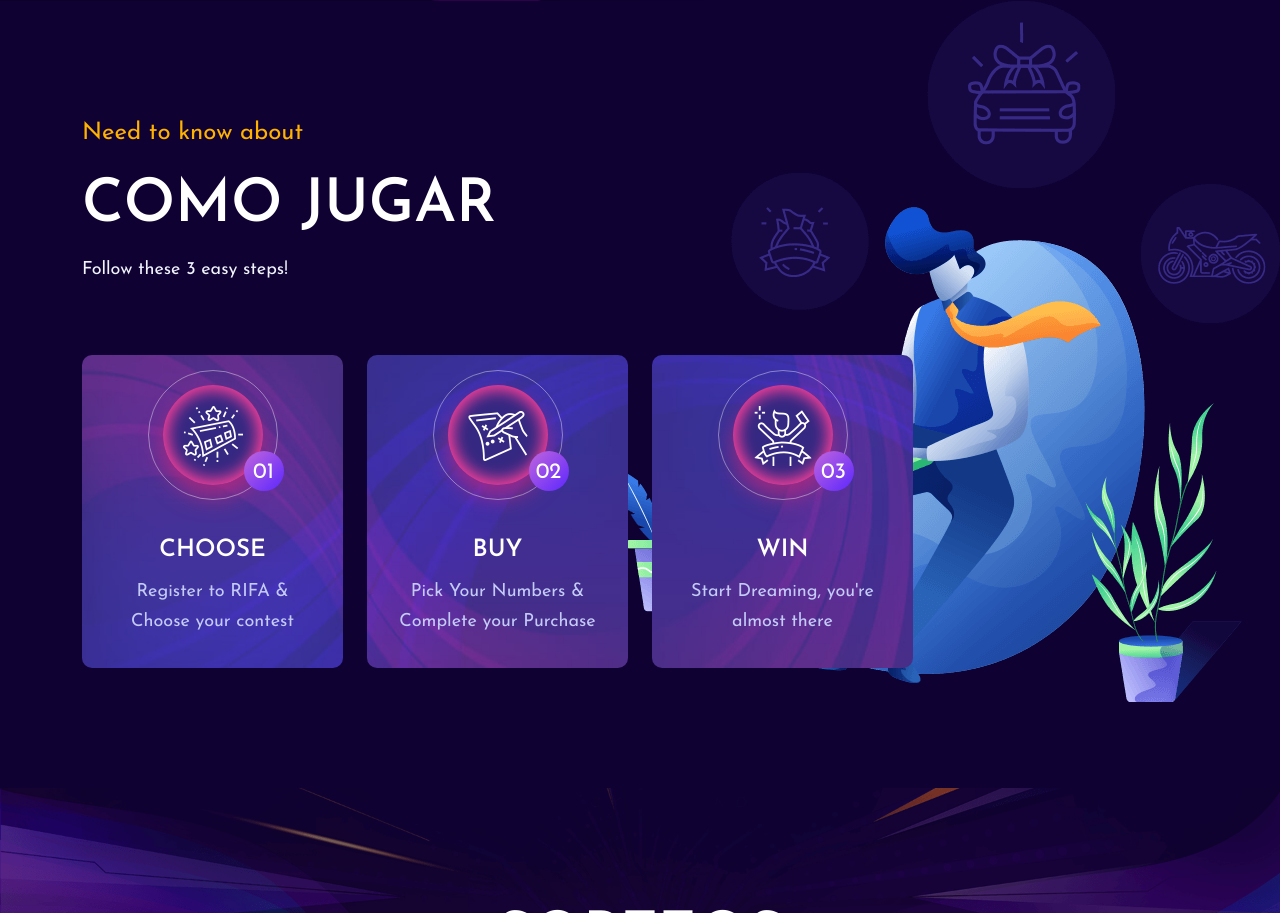
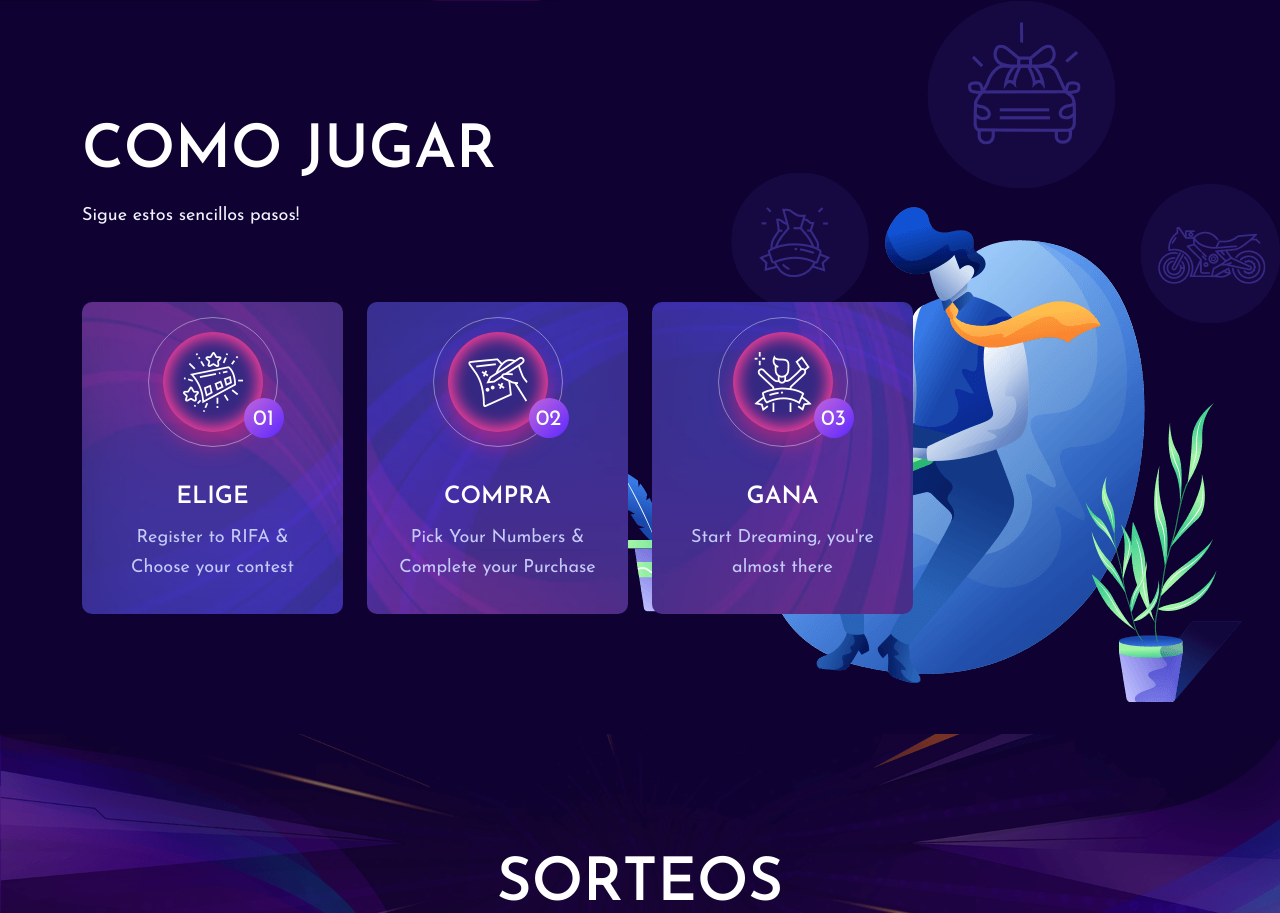
Before and after one commit to blinddoggy/RifasFrontNext, a Next.js app: page / in a window 1280 px wide. Shown: the part 948-1861 px from the top of the page. Built offline with nearby package versions, Linux system fonts and the light colour scheme.

Commit message:
how to play .

```diff
--- a/components/common/HowToPlay.jsx
+++ b/components/common/HowToPlay.jsx
@@ -14,9 +14,9 @@ const HowToPlay = () => {
         <div className="row">
           <div className="col-lg-6 text-sm-start text-center">
             <div className="section-header">
-              <span className="section-sub-title">Need to know about</span>
+              {/* <span className="section-sub-title">Need to know about</span> */}
               <h2 className="section-title">Como jugar</h2>
-              <p>Follow these 3 easy steps! </p>
+              <p>Sigue estos sencillos pasos! </p>
             </div>
           </div>
         </div>
@@ -30,7 +30,7 @@ const HowToPlay = () => {
                 <span className="play-card__number">01</span>
               </div>
               <div className="play-card__content">
-                <h3 className="play-card__title">Choose</h3>
+                <h3 className="play-card__title">Elige</h3>
                 <p>Register to RIFA & Choose your contest</p>
               </div>
             </div>
@@ -44,7 +44,7 @@ const HowToPlay = () => {
                 <span className="play-card__number">02</span>
               </div>
               <div className="play-card__content">
-                <h3 className="play-card__title">buy</h3>
+                <h3 className="play-card__title">Compra</h3>
                 <p>Pick Your Numbers & Complete your Purchase</p>
               </div>
             </div>
@@ -58,7 +58,7 @@ const HowToPlay = () => {
                 <span className="play-card__number">03</span>
               </div>
               <div className="play-card__content">
-                <h3 className="play-card__title">Win</h3>
+                <h3 className="play-card__title">Gana</h3>
                 <p>Start Dreaming, you&#39;re almost there</p>
               </div>
             </div>
```
